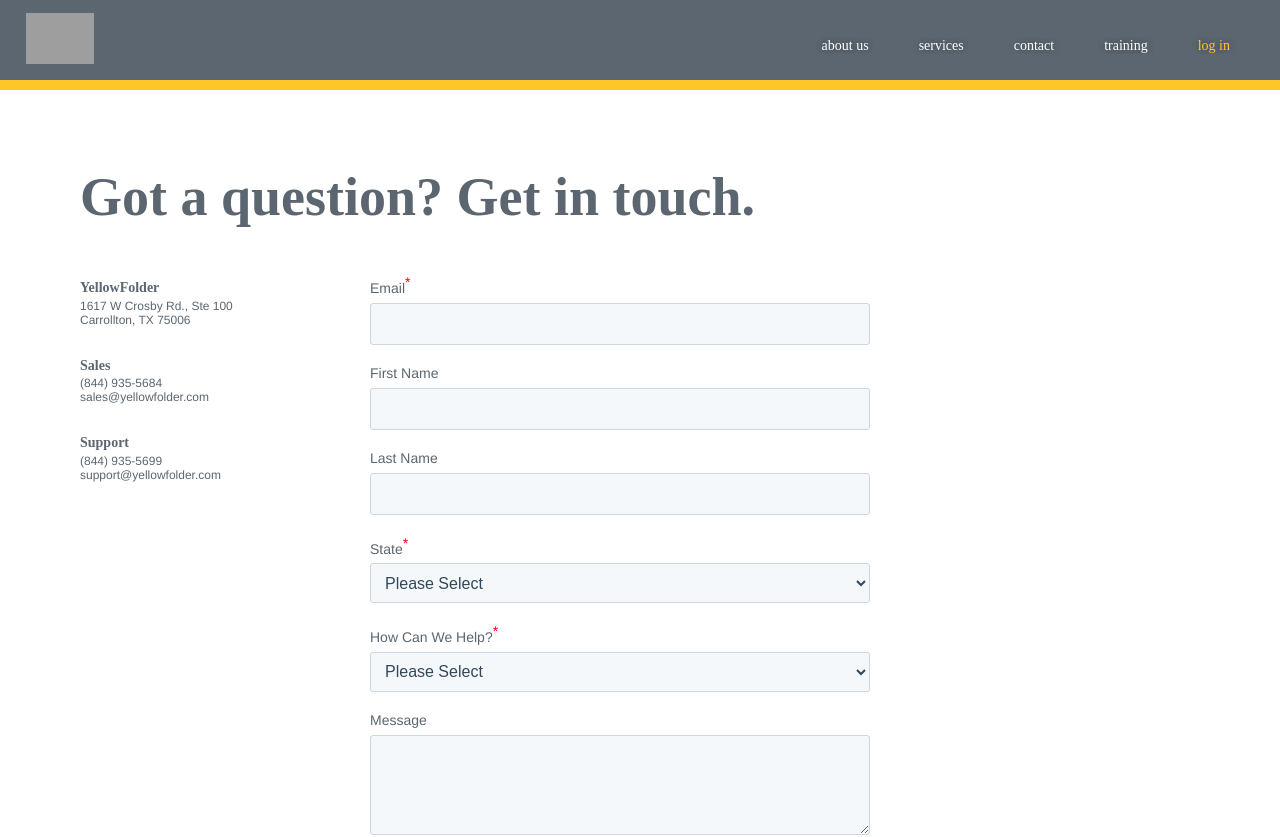
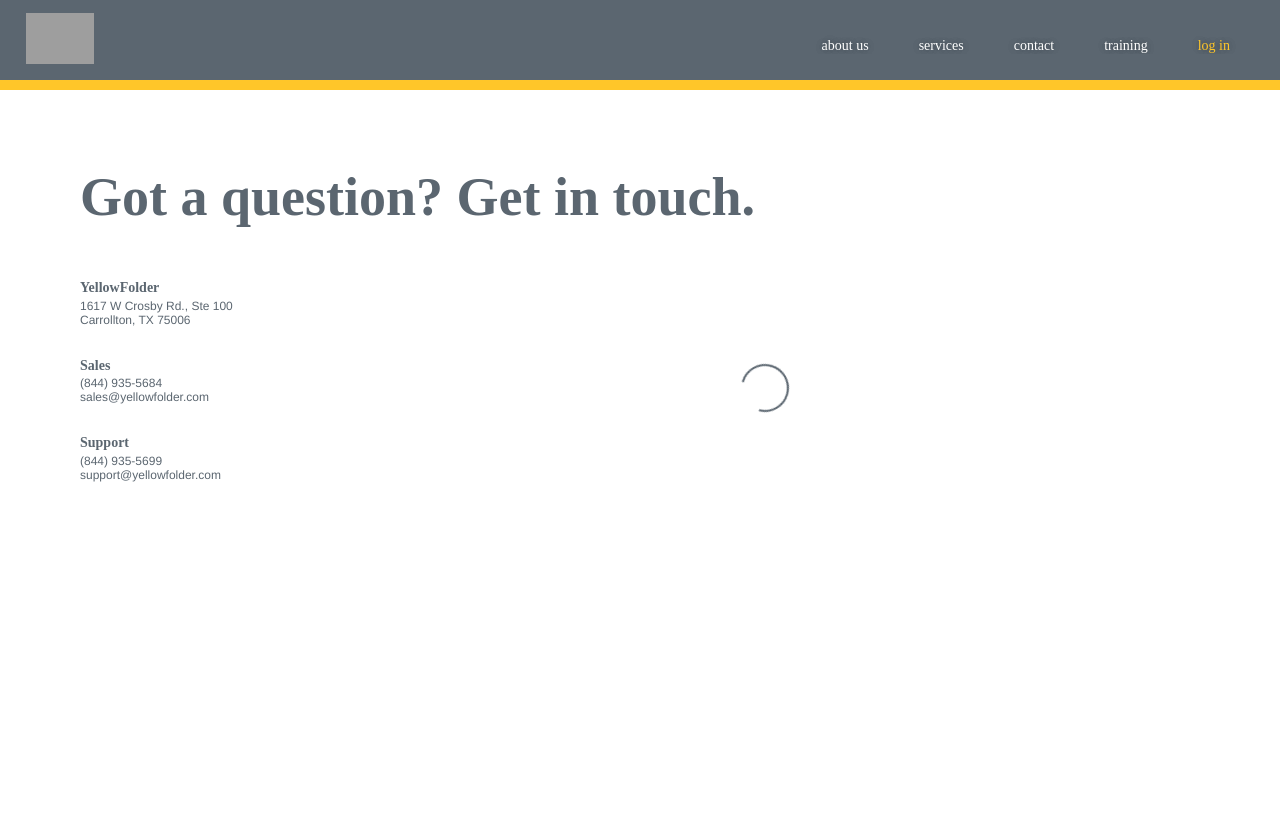
Before and after one commit to YellowFolder/yellowfolder.com, a Next.js app: page /contact in a window 1280 px wide. Shown: the top 837 px of the page. Built offline with nearby package versions, Linux system fonts and the light colour scheme; grey boxes are pictures that could not be loaded; a web font is replaced by a local one.

Commit message:
Add styling to Contact form.
Display Loader icon while hubspot form is being created.

```diff
--- a/components/Contact.js
+++ b/components/Contact.js
@@ -1,6 +1,43 @@
 import React, { Component } from 'react';
-import styled from 'styled-components';
+import styled, { keyframes } from 'styled-components';
 import { size } from './styles/device';
+
+const spin = keyframes`
+	0% {
+		transform: rotate(0deg);
+	}
+	100% {
+		transform: rotate(360deg);
+	}
+`;
+
+const Loader = styled.div`
+	display: flex;
+	align-items: center;
+	justify-content: center;
+	width: 100%;
+	height: 100%;
+	@media (min-width: ${size.navMenu}) {
+		height: 625px;
+		align-items: flex-start;
+	}
+	@media (max-width: ${size.tablet}) {
+		height: 325px;
+	}
+
+	#loader {
+		border-radius: 50%;
+		width: 48px;
+		height: 48px;
+		border: 0.25rem solid ${props => props.theme.grey};
+		border-top-color: #fff;
+		animation: ${spin} 750ms infinite linear;
+		background-color: rgba(255, 255, 255, 0.2);
+		@media (min-width: ${size.navMenu}) {
+			margin-top: 100px;
+		}
+	}
+`;
 
 const StyledContact = styled.div`
 	width: 100%;
@@ -66,99 +103,22 @@
 	.contact-form--form {
 		grid-area: form;
 		width: 100%;
-		form {
-			display: flex;
-			flex-flow: column wrap;
-			flex: 1 0 auto;
-			align-items: flex-start;
+		height: 100%;
+		display: ${props => (props.formHasLoaded ? 'block' : 'flex')};
+		align-items: center;
 		justify-content: center;
-			.form--field-wrapper {
-				display: flex;
-				flex: 1 0 auto;
 		flex-flow: column nowrap;
-				width: 100%;
-				padding: 10px 0;
-				label {
-					text-align: left;
-					text-transform: capitalize;
-					span {
-						color: red;
-						vertical-align: super;
 	}
-				}
-				select,
-				input,
-				textarea {
-					width: 100%;
-					max-width: 500px;
-					margin: 6px 0 0 0;
-					padding: 9px 10px;
-					font-size: 1.6rem;
-					line-height: 22px;
-					color: #33475b;
-					background-color: #f5f8fa;
-					border: 1px solid #cbd6e2;
-					border-radius: 3px;
-					&:focus {
-						outline: none;
-						border-color: rgba(82, 168, 236, 0.8);
-						background-color: #fff;
-					}
-				}
-				textarea,
-				input {
-					&:not(:empty):valid,
-					&:not(:empty):optional {
-						/* border: 1px solid #7ce882; */
-						/* background-color: #fff; */
-					}
-				}
-				select {
-					height: 4rem;
-				}
-				textarea {
-					height: 100px;
-				}
-			}
-			.form--disclaimer {
-				width: 100%;
-				max-width: 500px;
-				color: #33475b;
-				margin-bottom: 3px;
-				font-size: 14px;
-				line-height: 24px;
-			}
-			.form--submit-wrapper {
-				.form--submit-btn {
-					background-color: ${props => props.theme.yellow};
-					border-color: ${props => props.theme.yellow};
-					font-family: ${props => props.theme.boldFont};
-					font-weight: 700;
-					color: #fff;
-					text-align: center;
-					line-height: 12px;
-					font-size: 1.4rem;
-					padding: 12px 24px;
-					margin: 0;
-					border-radius: 3px;
-					border-style: solid;
-					border-width: 1px;
-					cursor: pointer;
-					outline: none;
-					&:active {
-						outline: none;
-					}
-				}
-			}
-		}
-	}
+
 	@media (max-width: ${size.navMenu}) {
-		grid-template-areas: 'header header header' 'form form form' 'sidebar sidebar sidebar';
+		grid-template-areas:
+			'header header header'
+			'form form form'
+			'sidebar sidebar sidebar';
 		grid-gap: 15px 0;
 		.contact-form {
 			&--header {
 				width: 80%;
-				margin: 0 auto;
 				h1 {
 					/* line-height: calc(64px + (64 - 58) * ((100vw - 800px) / (1000 - 400))); */
 					line-height: 120%;
@@ -167,37 +127,25 @@
 				}
 			}
 			&--form {
-				form {
+				display: flex;
+				right: 0;
+				transform: translate(0);
+
+				#embedded-form {
+					display: flex;
+					flex-flow: column nowrap;
+					align-items: center;
+					justify-content: center;
+					width: 100% !important;
+
+					.hbspt-form {
 						width: 100%;
-					margin: 0 auto;
-					align-items: center;
-					.form {
-						&--field-item {
-							align-items: flex-start;
-							align-self: flex-start;
-						}
-						&--field-wrapper {
-							width: 80%;
-							margin: 0 auto;
-						}
-						&--disclaimer {
-							align-self: center;
-							max-width: none;
-							width: 80%;
-						}
-						&--submit-wrapper {
+
+						iframe.hs-form-iframe {
+							width: 100%;
+							position: relative;
 							display: flex;
-							align-items: center;
-							width: 100%;
-							justify-content: center;
-							padding: 4rem 0 0 0;
-							.form--submit-btn {
-								width: 80%;
-								font-size: 2.2rem;
-								padding: 16px 24px;
-								margin: 0 auto;
-								border-radius: 6px;
-							}
+							width: 100% !important;
 						}
 					}
 				}
@@ -235,27 +183,6 @@
 					margin: 0;
 				}
 			}
-			&--form {
-				form {
-					.form {
-						&--field-item {
-							width: 96%;
-							align-items: flex-start;
-							align-self: flex-start;
-						}
-						&--field-wrapper {
-						}
-						&--disclaimer {
-							margin: 0 2% 3px;
-						}
-						&--submit-wrapper {
-						}
-					}
-					.form-field--wrapper {
-						width: 96%;
-					}
-				}
-			}
 			&--sidebar {
 				padding-top: 4rem;
 				border-bottom: 5px solid ${props => props.theme.grey};
@@ -283,19 +210,19 @@
 
 class Contact extends Component {
 	state = {
-		email: '',
-		firstName: '',
-		lastName: '',
-		state: 'select',
-		purpose: 'select',
-		message: '',
+		formHasLoaded: false,
+		formHasRendered: false,
 	};
 
 	componentDidMount() {
+		// create a `<script />` element that will inject the prerequisite code necessary to create a hubspot form.
+		// this code must be added before the form is actually created.
 		const preloadScript = document.createElement('script');
 		preloadScript.src = '//js.hsforms.net/forms/v2.js';
 		document.getElementById('embedded-form').appendChild(preloadScript);
 
+		// once preloadScript has been loaded by the DOM,
+		// create script element to create hbspt form.
 		preloadScript.onload = () => {
 			const script = document.createElement('script');
 			console.log('preloadScript loaded!');
@@ -305,28 +232,28 @@
 					formId: "a7743506-a532-40ff-9d76-93c023f3bd65"
 				});
 			`;
+
+			// insert script to create form.
 			document.getElementById('embedded-form').appendChild(script);
+
+			// set formHasLoaded state to true once script has been inserted.
+			this.setState({ formHasLoaded: true }, () => {
+				// listen for 'onFormReady' event emitted by hbspt form object.
+				// onFormReady is fired once form has been inserted into DOM.
+				// https://developers.hubspot.com/global-form-events
+				window.addEventListener('message', event => {
+					if (event.data.type === 'hsFormCallback' && event.data.eventName === 'onFormReady') {
+						// hide <Loader /> once form has been rendered to DOM.
+						this.setState({ formHasRendered: true });
+					}
+				});
+			});
 		};
 	}
 
-	onFormFieldChange = e => {
-		console.log(e.target);
-		this.setState({
-			[e.target.id]: e.target.value,
-		});
-	};
-
-	onSubmit = e => {
-		e.preventDefault();
-		console.log(this.state);
-	};
-
 	render() {
-		const { email, firstName, lastName, state, purpose, message } = this.state;
-
 		return (
-			<>
-				<StyledContact>
+			<StyledContact formHasLoaded={this.state.formHasLoaded}>
 				<div className="contact-form--header">
 					<h1>Got a question? Get in touch.</h1>
 				</div>
@@ -364,170 +291,14 @@
 					</div>
 				</aside>
 				<div className="contact-form--form">
-						<form>
-							{' '}
-							<div className="form--field-wrapper form--field-item">
-								<label htmlFor="email">
-									Email
-									<span>*</span>
-								</label>
-								<input
-									required
-									id="email"
-									type="email"
-									autoComplete="email"
-									value={email}
-									onChange={this.onFormFieldChange}
-								/>
-							</div>
-							<div className="form--field-wrapper form--field-item">
-								<label htmlFor="firstName">First Name</label>
-								<input
-									id="firstName"
-									type="text"
-									autoComplete="given-name"
-									value={firstName}
-									onChange={this.onFormFieldChange}
-								/>
-							</div>
-							<div className="form--field-wrapper form--field-item">
-								<label htmlFor="lastName">Last Name</label>
-								<input
-									id="lastName"
-									type="text"
-									autoComplete="family-name"
-									value={lastName}
-									onChange={this.onFormFieldChange}
-								/>
-							</div>
-							<div className="form--field-wrapper form--field-item">
-								<label htmlFor="state">
-									State<span>*</span>
-								</label>
-								<select
-									required
-									id="state"
-									name="state"
-									value={state}
-									onChange={this.onFormFieldChange}
-								>
-									<option value="select" disabled>
-										Please Select
-									</option>
-									<option value="AL">Alabama</option>
-									<option value="AK">Alaska</option>
-									<option value="AZ">Arizona</option>
-									<option value="AR">Arkansas</option>
-									<option value="CA">California</option>
-									<option value="CO">Colorado</option>
-									<option value="CT">Connecticut</option>
-									<option value="DE">Delaware</option>
-									<option value="DC">District Of Columbia</option>
-									<option value="FL">Florida</option>
-									<option value="GA">Georgia</option>
-									<option value="HI">Hawaii</option>
-									<option value="ID">Idaho</option>
-									<option value="IL">Illinois</option>
-									<option value="IN">Indiana</option>
-									<option value="IA">Iowa</option>
-									<option value="KS">Kansas</option>
-									<option value="KY">Kentucky</option>
-									<option value="LA">Louisiana</option>
-									<option value="ME">Maine</option>
-									<option value="MD">Maryland</option>
-									<option value="MA">Massachusetts</option>
-									<option value="MI">Michigan</option>
-									<option value="MN">Minnesota</option>
-									<option value="MS">Mississippi</option>
-									<option value="MO">Missouri</option>
-									<option value="MT">Montana</option>
-									<option value="NE">Nebraska</option>
-									<option value="NV">Nevada</option>
-									<option value="NH">New Hampshire</option>
-									<option value="NJ">New Jersey</option>
-									<option value="NM">New Mexico</option>
-									<option value="NY">New York</option>
-									<option value="NC">North Carolina</option>
-									<option value="ND">North Dakota</option>
-									<option value="OH">Ohio</option>
-									<option value="OK">Oklahoma</option>
-									<option value="OR">Oregon</option>
-									<option value="PA">Pennsylvania</option>
-									<option value="RI">Rhode Island</option>
-									<option value="SC">South Carolina</option>
-									<option value="SD">South Dakota</option>
-									<option value="TN">Tennessee</option>
-									<option value="TX">Texas</option>
-									<option value="UT">Utah</option>
-									<option value="VT">Vermont</option>
-									<option value="VA">Virginia</option>
-									<option value="WA">Washington</option>
-									<option value="WV">West Virginia</option>
-									<option value="WI">Wisconsin</option>
-									<option value="WY">Wyoming</option>
-								</select>
-							</div>
-							<div className="form--field-wrapper form--field-item">
-								<label htmlFor="purpose">
-									How can we help?<span>*</span>
-								</label>
-								<select
-									required
-									id="purpose"
-									name="purpose"
-									value={purpose}
-									onChange={this.onFormFieldChange}
-								>
-									<option value="select" disabled>
-										Please Select
-									</option>
-									<option value="I am interested in using YellowFolder at my school">
-										I am interested in using YellowFolder at my school
-									</option>
-									<option value="I recieved an email or call and am interested to learn more">
-										I recieved an email or call and am interested to learn more
-									</option>
-									<option value="I am a current customer and need assistance">
-										I am a current customer and need assistance
-									</option>
-									<option value="I am interested in working for YellowFolder">
-										I am interested in working for YellowFolder
-									</option>
-									<option value="I would like to partner with YellowFolder">
-										I would like to partner with YellowFolder
-									</option>
-									<option value="Something else">Something else</option>
-								</select>
-							</div>
-							<div className="form--field-wrapper form--field-item">
-								<label htmlFor="message">Message</label>
-								<textarea
-									id="message"
-									name="message"
-									value={message}
-									onChange={this.onFormFieldChange}
-								/>
-							</div>
-							<div className="form--disclaimer form--field-item">
-								<p>
-									YellowFolder needs the contact information you provide to contact you about our
-									products and services. You may unsubscribe from these communications at any time.
-									For information on how to unsubscribe, as well as our privacy practices and
-									commitment to protecting your privacy, please review our Privacy Policy.
-								</p>
-							</div>
-							<div className="form--submit-wrapper">
-								<button className="form--submit-btn" type="submit" onClick={this.onSubmit}>
-									Submit
-								</button>
-							</div>
-						</form>
+					{this.state.formHasRendered ? null : (
+						<Loader>
+							<div id="loader" />
+						</Loader>
+					)}
+					<div id="embedded-form" />
 				</div>
 			</StyledContact>
-				<StyledContact>
-					<div id="embedded-form" />
-				</StyledContact>
-			</>
 		);
 	}
 }
```
Lines whose indentation alone changed are shown as unchanged.
